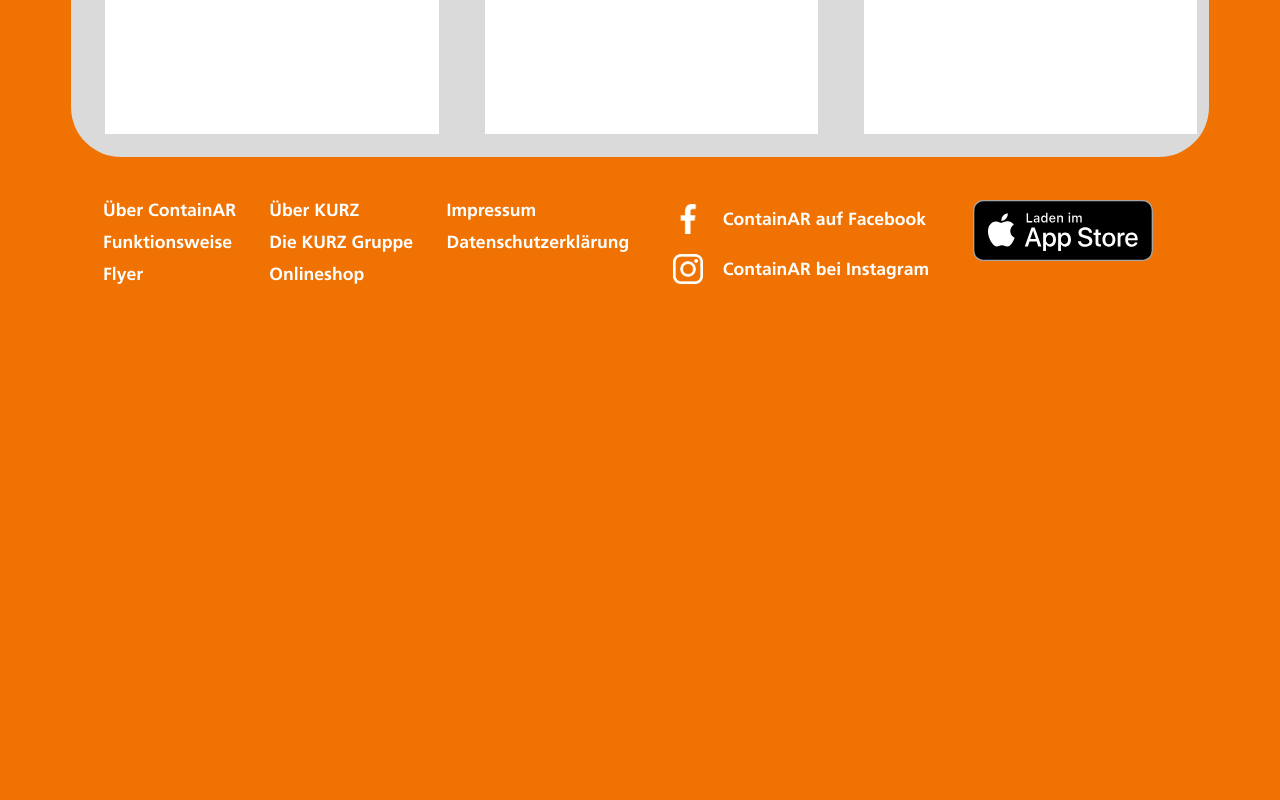
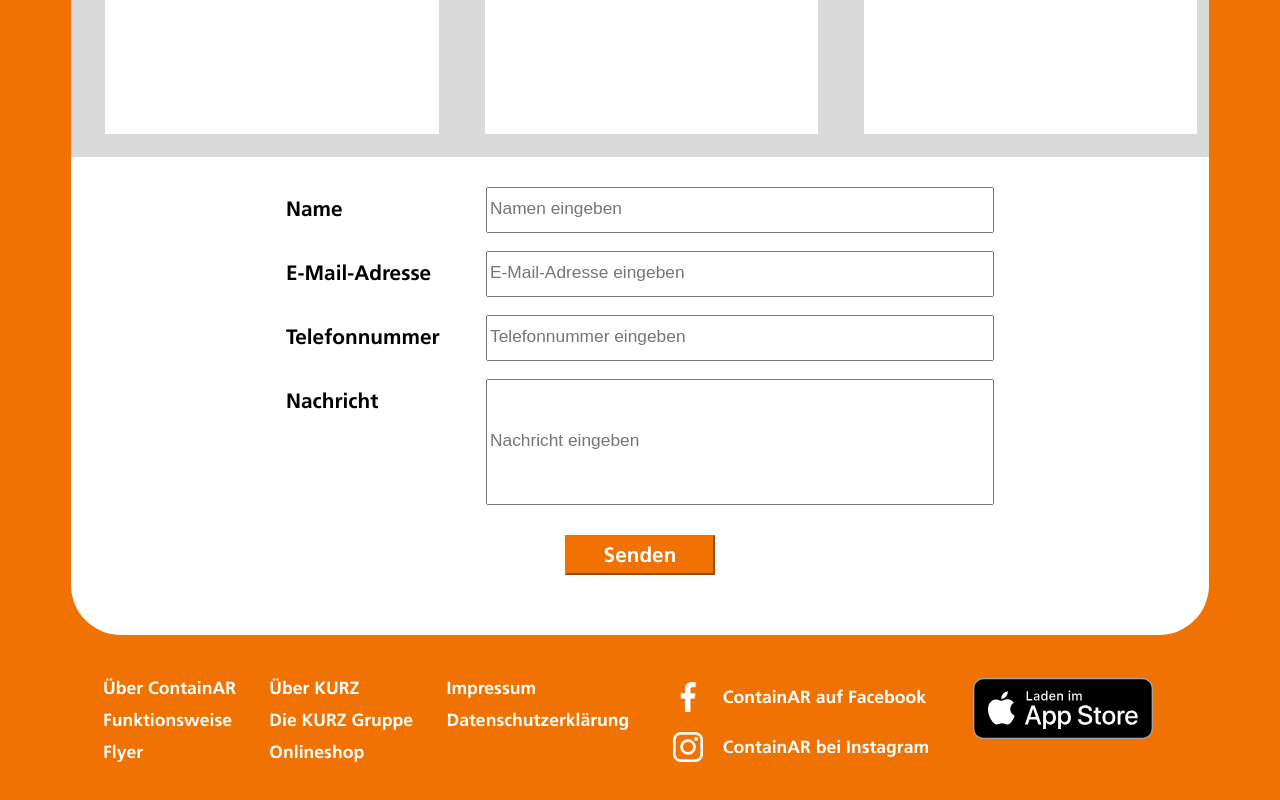
Before and after one commit to ContainAR/containar-website, a Vue app: page /contact in a window 1280 px wide. Shown: the part 2710-3510 px from the top of the page. Before the commit the page ends 3050 px from the top, so only its background shows below. Built offline with nearby package versions, Linux system fonts and the light colour scheme.

Commit message:
changed to https

```diff
--- a/src/components/Contact.vue
+++ b/src/components/Contact.vue
@@ -84,7 +84,7 @@ export default {
             let config = {
             method: 'post',
             maxBodyLength: Infinity,
-            url: 'http://kurz-containar.de:80/form/new',
+            url: 'https://kurz-containar.de:80/form/new',
             headers: {
                 'Content-Type': 'application/json',
                 'api_key': '165846816356876787631'
@@ -120,7 +120,7 @@ export default {
 
 section {
 
-    /* border-radius: 0px 0px 50px 50px; */
+    border-radius: 0px 0px 50px 50px;
     font-family: "Frutiger_65_Bold";
     font-size: 1.3em;
     background-color: white;
--- a/src/components/LandingPage.vue
+++ b/src/components/LandingPage.vue
@@ -48,6 +48,7 @@ genau wissen, wo der Container abgestellt werden soll."
     link_image="img_send-images"
   ></info-right>
   <Workflow></Workflow>
+  <Contact></Contact>
 
 </template>
 
@@ -58,7 +59,7 @@ import Workflow from "../components/Workflow.vue";
 import InfoRight from "../components/LandingPage/InfoRight.vue";
 import InfoLeft from "../components/LandingPage/InfoLeft.vue";
 import Video from "../components/Video.vue";
-// import Contact from "../components/Contact.vue"
+import Contact from "../components/Contact.vue"
 
 export default {
   name: "App",
@@ -66,7 +67,8 @@ export default {
     Workflow,
     InfoRight,
     InfoLeft,
-    Video
+    Video,
+    Contact
 
   },
 };
--- a/src/components/Workflow.vue
+++ b/src/components/Workflow.vue
@@ -63,7 +63,7 @@ export default {
 section {
 
   background-color: rgb(218, 218, 218);
-  border-radius: 0px 0px 50px 50px;
+  /* border-radius: 0px 0px 50px 50px; */
 
 }
 
```
